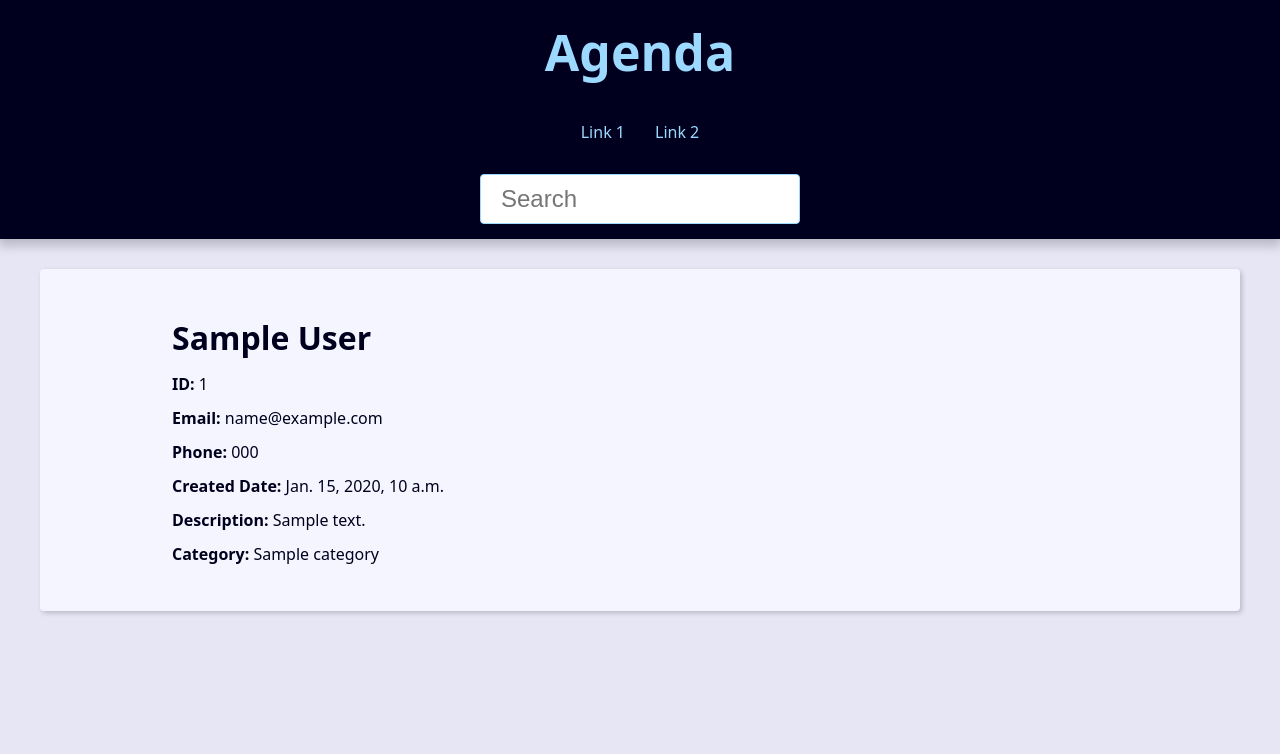
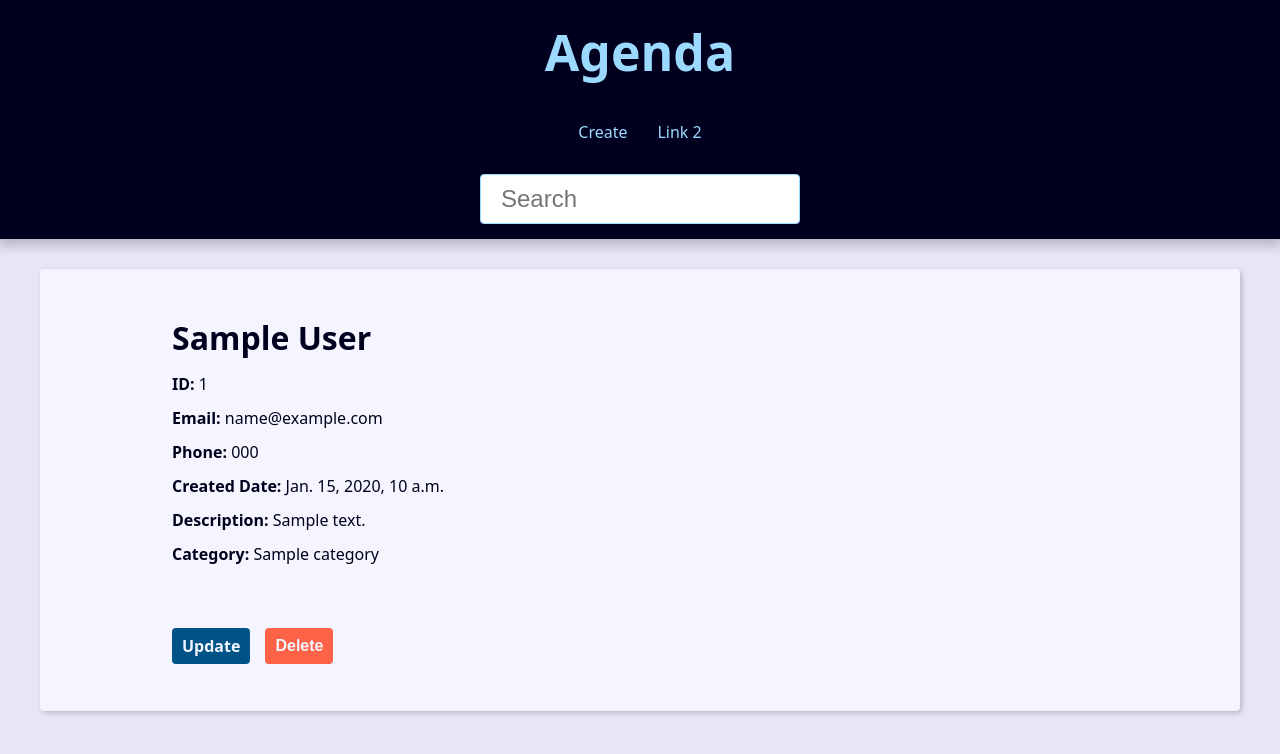
Before and after one commit to SrKossatz/djangonotesudemy, a Django app: page /contact/1/detail/ in a window 1280 px wide. Shown: the top 754 px of the page. Run offline with Django 5.2, Linux system fonts and the light colour scheme; tables that the repository leaves empty hold one stand-in row (values such as "Sample post").

Commit message:
add update and delete in contacts

```diff
--- a/base_static/global/css/style.css
+++ b/base_static/global/css/style.css
@@ -301,6 +301,7 @@ svg {
   border-radius: var(--default-border-radius);
   cursor: pointer;
   transition: filter var(--transition-fast) ease-in-out;
+  margin-top: 30px;
 }
 
 .btn:hover {
@@ -312,3 +313,23 @@ svg {
   filter: brightness(80%);
   box-shadow: 0 0 5px var(--link-dark-color);
 }
+
+.contact-links {
+  margin-block: calc(var(--small-font-size) * 2);
+  display: flex;
+  align-items: center;
+  gap: 0 var(--spacing);
+  }
+
+  .btn-link {
+  font-size: var(--small-font-size);
+  text-decoration: none;
+  font-weight: bold;
+  padding: 1rem;
+  display: block;
+  line-height: var(--small-font-size);
+  }
+
+  .btn-delete {
+  background: tomato;
+  }
--- a/base_templates/global/partials/header.html
+++ b/base_templates/global/partials/header.html
@@ -5,8 +5,8 @@
   <nav class="menu">
     <ul class="menu-list">
       <li class="menu-item">
-        <a href="" class="menu-link">
-          Link 1
+        <a href="{% url "contact:create" %}" class="menu-link">
+          Create
         </a>
       </li>
       <li class="menu-item">
--- a/contact/templates/contact/contact.html
+++ b/contact/templates/contact/contact.html
@@ -11,5 +11,21 @@
     <p><b>Created Date:</b> {{contact.created_date}} </p>
     <p><b>Description:</b> {{contact.description}} </p>
     <p><b>Category:</b> {{contact.category.name}} </p>
+
+    <div class="contact-links">
+      <a class="btn btn-link" href="{% url "contact:update" contact.id %}">Update</a>
+
+      <form action=" {% url "contact:delete" contact.id %}" method="POST">
+        {% csrf_token %}
+
+        {% if confirmation == 'no' %}
+          <input type="hidden" name="confirmation" value="yes">
+          <button class="btn btn-link btn-delete" type="submit">Confirma?</button>
+        {% else %}
+          <button class="btn btn-link btn-delete" type="submit">Delete</button>
+        {% endif %}
+
+      </form>
+    </div>
   </div>
 {% endblock content %}
--- a/contact/urls.py
+++ b/contact/urls.py
@@ -10,5 +10,7 @@ urlpatterns = [
     # contact CRUD
     path('contact/<int:contact_id>/detail/', views.contact, name='contact'),
     path('contact/create/', views.create, name='create'),
+    path('contact/<int:contact_id>/update/', views.update, name='update'),
+    path('contact/<int:contact_id>/delete/', views.delete, name='delete'),
 
 ]
--- a/contact/views/contact_views.py
+++ b/contact/views/contact_views.py
@@ -54,3 +54,21 @@ def search(request):
   }
 
   return render(request, 'contact/index.html', context)
+
+def delete(request, contact_id):
+  contact = get_object_or_404(Contact, pk=contact_id, show=True)
+  confirmation = request.POST.get('confirmation', 'no')
+
+  if confirmation == 'yes':
+    contact.delete()
+    return redirect('contact:index')
+
+
+  return render(
+    request,
+    'contact/contact.html',
+    {
+      'contact': contact,
+      'confirmation': confirmation,
+    }
+  )
```
Also changed, not shown: contact/forms.py (added, +49 -0 lines), contact/templates/contact/create.html (+7 -6 lines), contact/views/contact_forms.py (+67 -21 lines).
